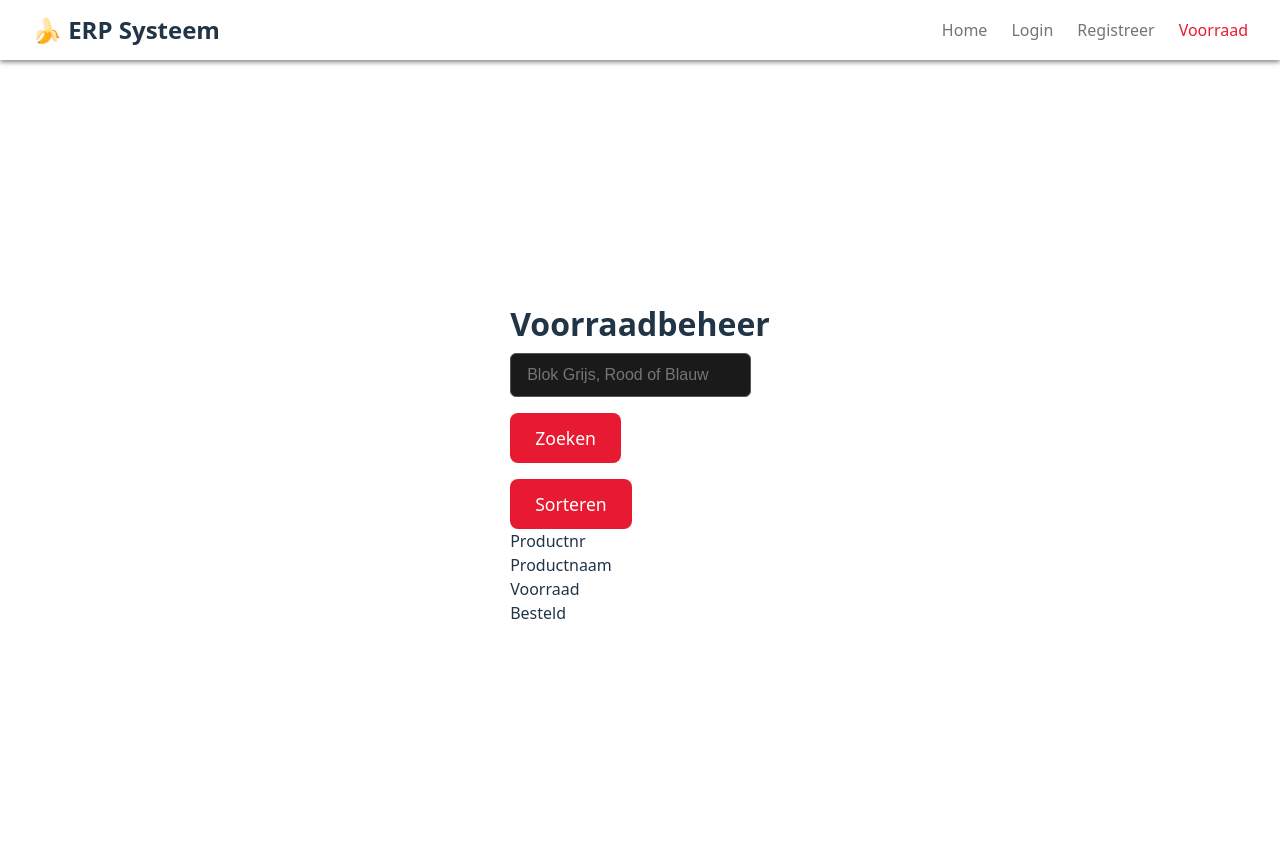
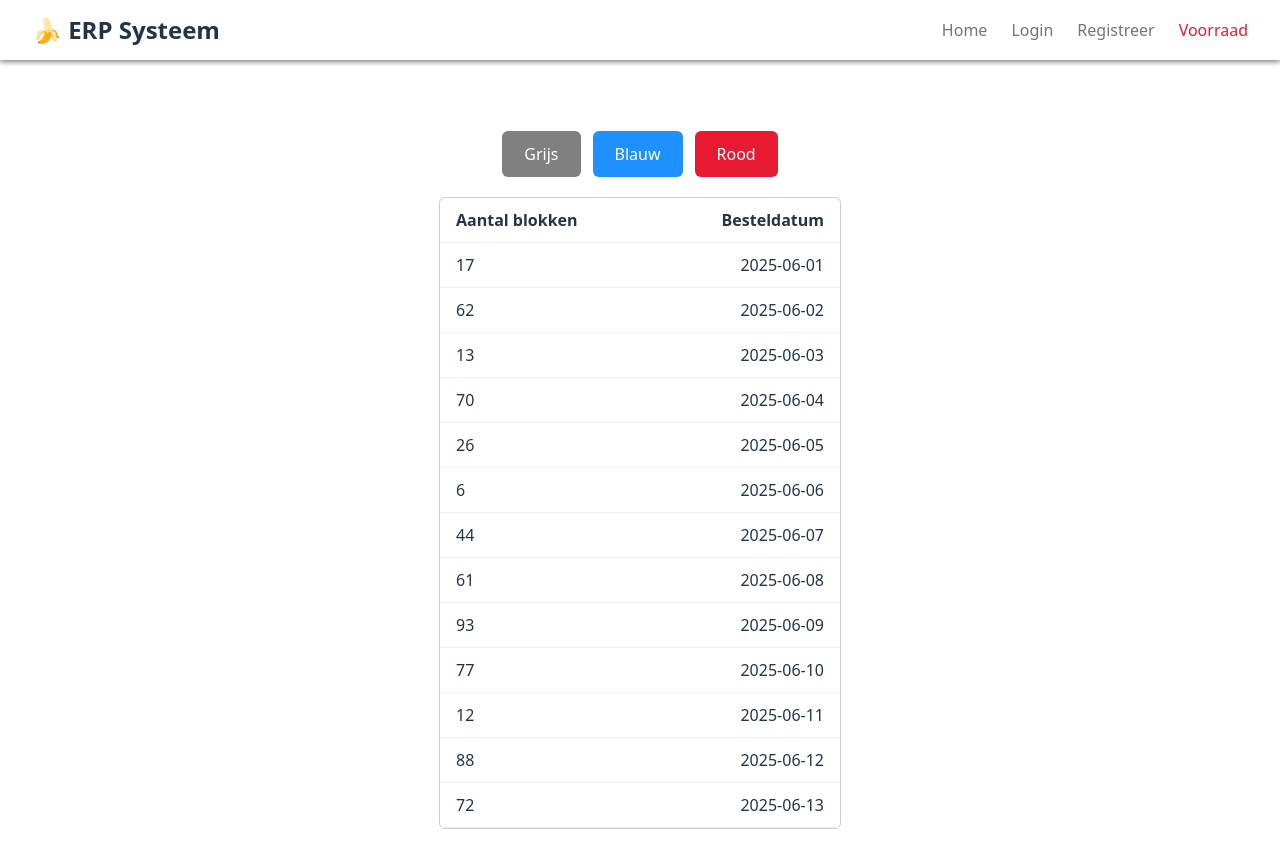
Before and after one commit to Abdulkadirzuyd/Dev-Ops-B2C6, a React (Vite) app in the folder frontend/: page /storage in a window 1280 px wide. Shown: the top 868 px of the page. Built offline with nearby package versions, Linux system fonts and the light colour scheme.

Commit message:
Voorraad beheer is helemaal af

```diff
--- a/frontend/src/pages/Storage/StoragePage.jsx
+++ b/frontend/src/pages/Storage/StoragePage.jsx
@@ -1,35 +1,43 @@
-import React from "react";
+import React, { useState } from "react";
 import styles from "./StorageStyle.module.css";
 
+const StoragePage = () => {
+  const [selectedColor, setSelectedColor] = useState("");
 
-const StoragePage = () => {
   return (
     <div className={styles.storageContainer}>
+      <div className={styles.controls}>
+        <button
+          className={`${styles.button} ${styles.grey} ${selectedColor === "grey" ? styles.active : ""}`}
+          onClick={() => setSelectedColor("grey")}
+        >
+          Grijs
+        </button>
+        <button
+          className={`${styles.button} ${styles.blue} ${selectedColor === "blue" ? styles.active : ""}`}
+          onClick={() => setSelectedColor("blue")}
+        >
+          Blauw
+        </button>
+        <button
+          className={`${styles.button} ${styles.red} ${selectedColor === "red" ? styles.active : ""}`}
+          onClick={() => setSelectedColor("red")}
+        >
+          Rood
+        </button>
+      </div>
 
-      <div className="content">
-        <div className="topbar">
-          <h1 className="title">Voorraadbeheer</h1>
-          <input className="small-input" placeholder="Blok Grijs, Rood of Blauw" />
+      <div className={styles.table}>
+        <div className={styles.tableHeader}>
+          <div>Aantal blokken</div>
+          <div>Besteldatum</div>
         </div>
-
-        <div className="controls">
-            <button className={styles.button}>Zoeken</button>
-            <div className="color-box"></div>
-            <button className={styles.button}>Sorteren</button>
+        {[...Array(13)].map((_, i) => (
+          <div className={styles.tableRow} key={i}>
+            <div>{Math.floor(Math.random() * 100)}</div>
+            <div>2025-06-{String(i + 1).padStart(2, "0")}</div>
         </div>
-
-
-        <div className="table">
-          <div className="table-header">
-            <div>Productnr</div>
-            <div>Productnaam</div>
-            <div>Voorraad</div>
-            <div>Besteld</div>
-          </div>
-          {[...Array(13)].map((_, i) => (
-            <div className="table-row" key={i}></div>
-          ))}
-        </div>
+        ))}
       </div>
     </div>
   );
--- a/frontend/src/pages/Storage/StorageStyle.module.css
+++ b/frontend/src/pages/Storage/StorageStyle.module.css
@@ -1,30 +1,65 @@
 .storageContainer {
   display: flex;
-  justify-content: center;   /* Horizontaal centreren */
-  align-items: center;       /* Verticaal centreren */
-  height: 100vh;             /* Volledige hoogte van het scherm */
+  flex-direction: column;
+  align-items: center;
+  justify-content: center;
+  min-height: 100vh;
+  padding: 20px;
+
 }
 
 .controls {
   display: flex;
-  align-items: center;
-  gap: 1rem;
-  margin-top: 1rem;
+  gap: 12px;
+  margin-bottom: 20px;
 }
 
 .button {
-  margin-top: 1rem;
-  padding: 0.75rem 1.5rem;
-  font-size: 1.1rem;
-  border-radius: 8px;
-  background-color: #e81a31;
+  padding: 10px 20px;
+  border: 2px solid transparent;
+  border-radius: 6px;
+  cursor: pointer;
+  font-weight: 500;
+  transition: all 0.2s ease-in-out;
   color: white;
-  cursor: pointer;
-  transition: background-color 0.3s, transform 0.3s;
 }
 
 .button:hover {
-  background-color: #ffffff00;
-  border: 2px solid;
-  color: #e81a31;
+  border-color: rgba(255, 255, 255, 0);
 }
+
+.grey {
+  background-color: grey;
+}
+
+.blue {
+  background-color: #1e90ff;
+}
+
+.red {
+  background-color: #e81a31;
+}
+
+.active {
+  box-shadow: 0 0 0 3px rgba(0, 0, 0, 0.2);
+  transform: scale(1.05);
+  border-color: black;
+}
+
+.table {
+  width: 400px;
+  border: 1px solid #ccc;
+  border-radius: 6px;
+}
+
+.tableHeader,
+.tableRow {
+  display: flex;
+  justify-content: space-between;
+  padding: 10px 16px;
+  border-bottom: 1px solid #eee;
+}
+
+.tableHeader {
+  font-weight: bold;
+}
```
